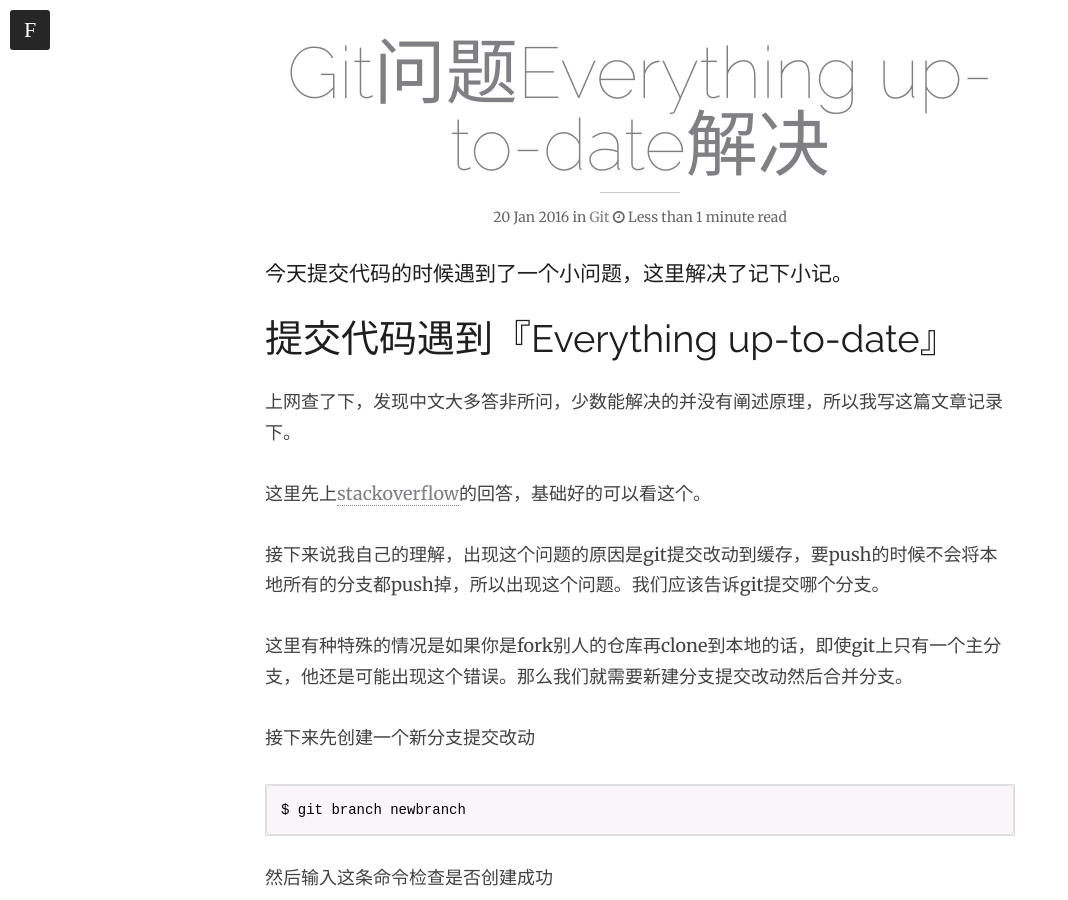
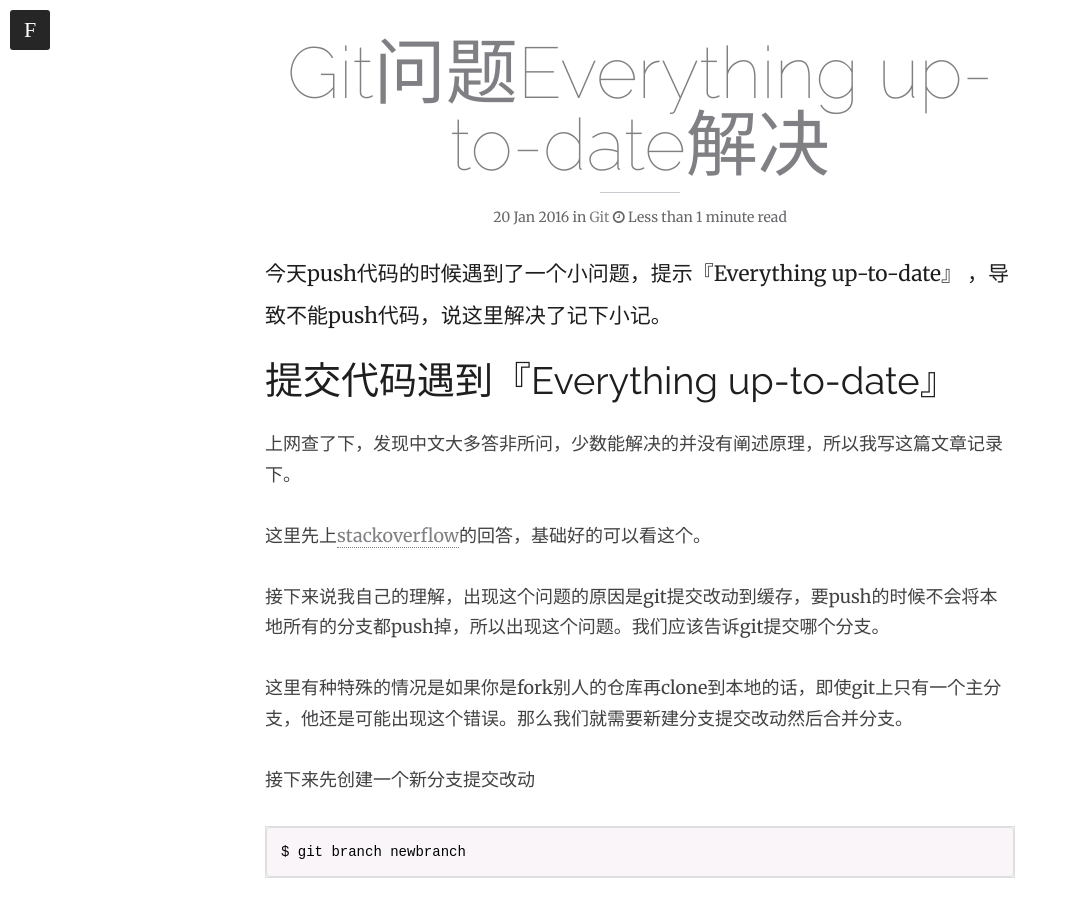
Before and after one commit to cbsfly/cbsfly.github.io, a Jekyll site: the page built from _posts/2016-01-20-git-date.md, in a window 1280 px wide and 900 px high, scrolled down 575 px. Shown: the whole window, without its empty margins (0-1068 px from the left). Built offline with Jekyll 4.4.1, drawn with Linux system fonts in a browser that asks for light colours; nearby versions of some CDN libraries; comment, search, counter and statistics services are not loaded.

Commit message:
文章改错

```diff
--- a/_posts/2016-01-20-git-date.md
+++ b/_posts/2016-01-20-git-date.md
@@ -11,7 +11,8 @@ comments: true
 
 ---
 
-今天提交代码的时候遇到了一个小问题，这里解决了记下小记。
+今天push代码的时候遇到了一个小问题，提示『Everything up-to-date』
+，导致不能push代码，说这里解决了记下小记。
 
 #提交代码遇到『Everything up-to-date』
 
```
Also changed, not shown: about.md (+2 -0 lines).
